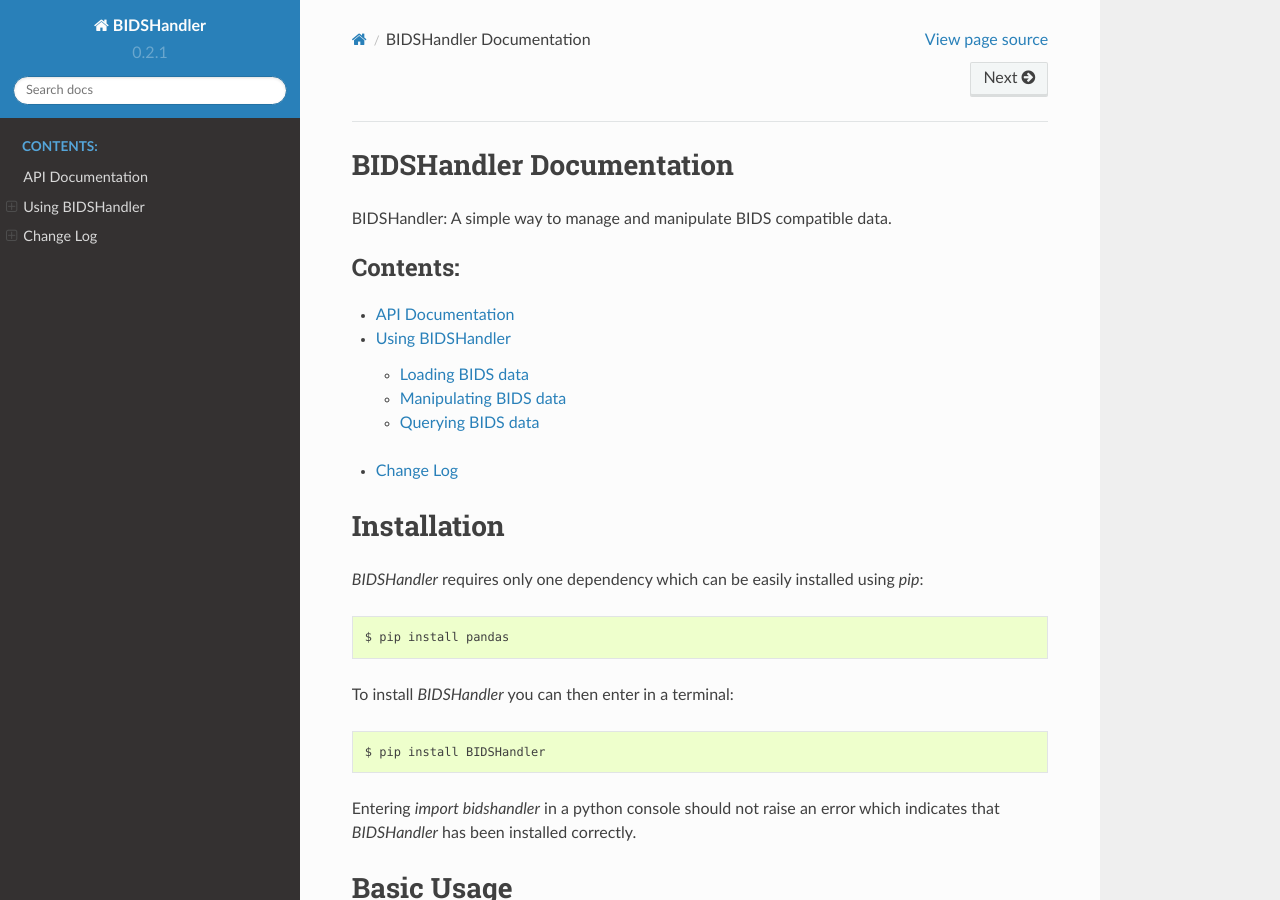
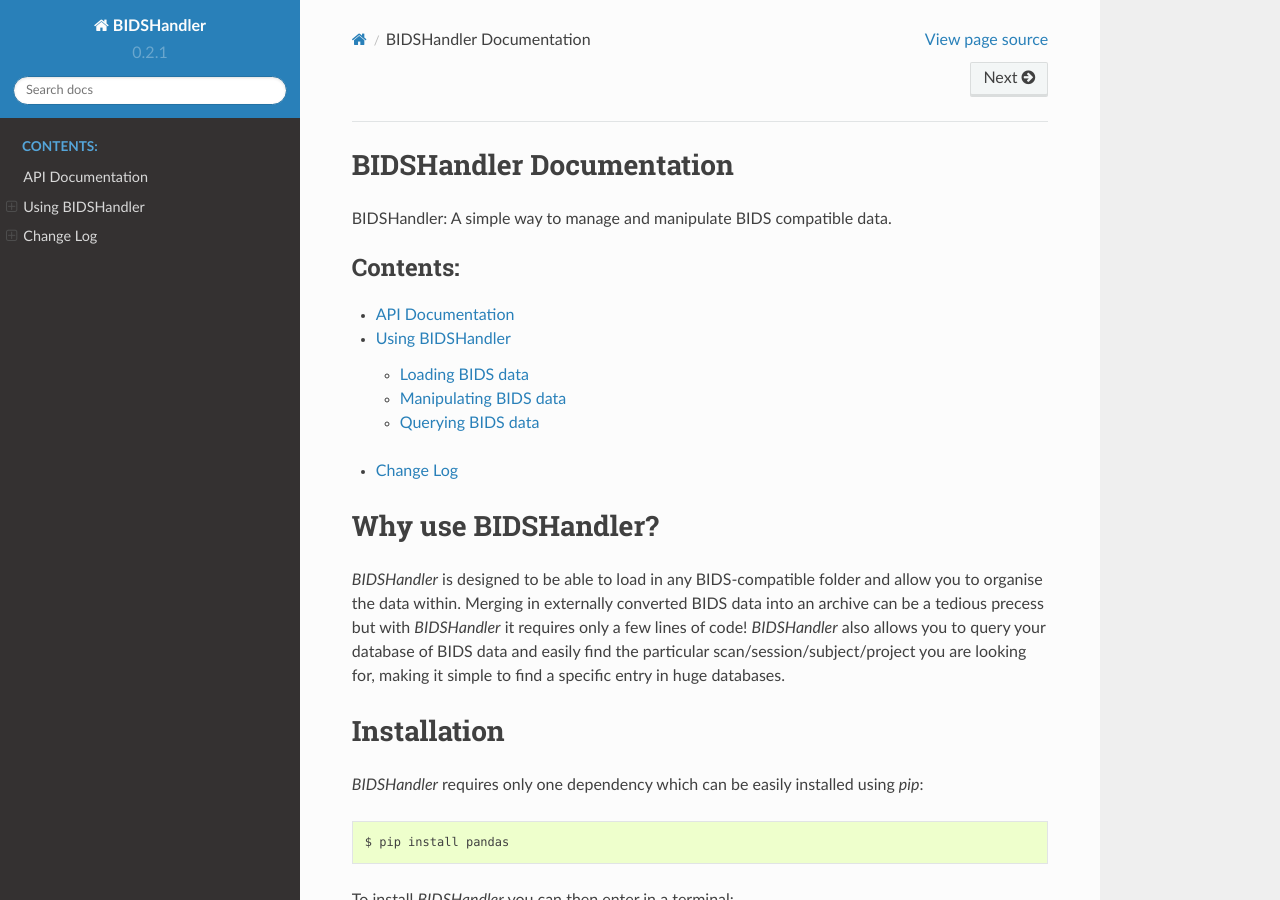
Before and after one commit to Macquarie-MEG-Research/BIDSHandler, a Sphinx documentation site: the page built from docs/index.rst, in a window 1280 px wide and 900 px high. Built offline with Sphinx 7.4.7 and the Read the Docs theme 2.0.0, drawn with Linux system fonts in a browser that asks for light colours.

Commit message:
update index.rst

```diff
--- a/docs/index.rst
+++ b/docs/index.rst
@@ -18,6 +18,13 @@ BIDSHandler: A simple way to manage and manipulate BIDS compatible data.
    :maxdepth: 1
 
    changes
+
+Why use BIDSHandler?
+====================
+
+`BIDSHandler` is designed to be able to load in any BIDS-compatible folder and allow you to organise the data within.
+Merging in externally converted BIDS data into an archive can be a tedious precess but with `BIDSHandler` it requires only a few lines of code!
+`BIDSHandler` also allows you to query your database of BIDS data and easily find the particular scan/session/subject/project you are looking for, making it simple to find a specific entry in huge databases.
 
 Installation
 ============
```
